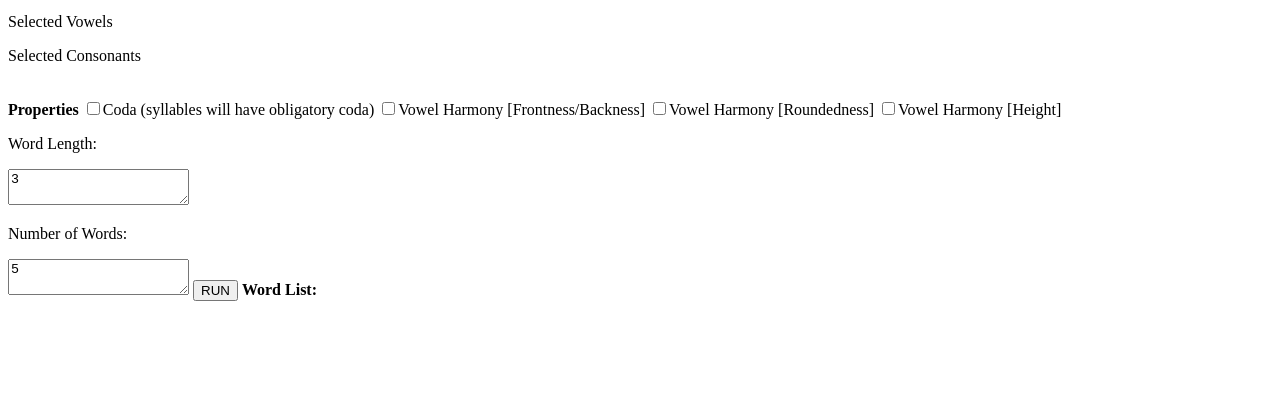
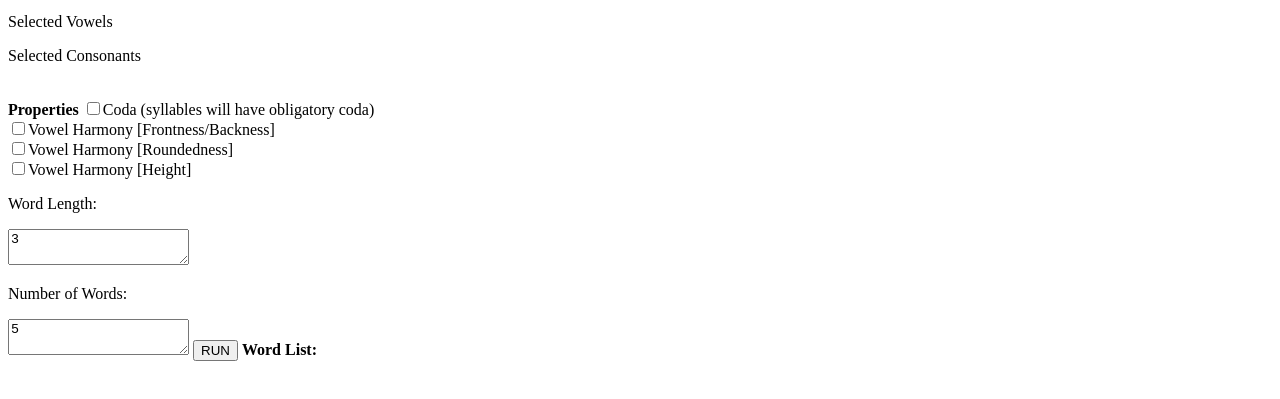
Before and after one commit to QuinnGoddard/PhonologyGenerator, a plain HTML site: page index.html in a window 1280 px wide. Shown: the part 133-532 px from the top of the page. Drawn offline with Linux system fonts and the light colour scheme.

Commit message:
Update index.html

```diff
--- a/index.html
+++ b/index.html
@@ -71,10 +71,10 @@
   <br>
 
   <b>Properties</b>
-  <label><input type="checkbox" id="coda">Coda (syllables will have obligatory coda)</label>
-  <label><input type="checkbox" id="vHarmFront">Vowel Harmony [Frontness/Backness] </label>
-  <label><input type="checkbox" id="vHarmRound">Vowel Harmony [Roundedness] </label>
-  <label><input type="checkbox" id="vHarmHeight">Vowel Harmony [Height] </label>
+  <label><input type="checkbox" id="coda">Coda (syllables will have obligatory coda)</label><br>
+  <label><input type="checkbox" id="vHarmFront">Vowel Harmony [Frontness/Backness] </label><br>
+  <label><input type="checkbox" id="vHarmRound">Vowel Harmony [Roundedness] </label><br>
+  <label><input type="checkbox" id="vHarmHeight">Vowel Harmony [Height] </label><br>
 
   <p>Word Length:</p>
   <textarea id="wordlength">3</textarea>
```
